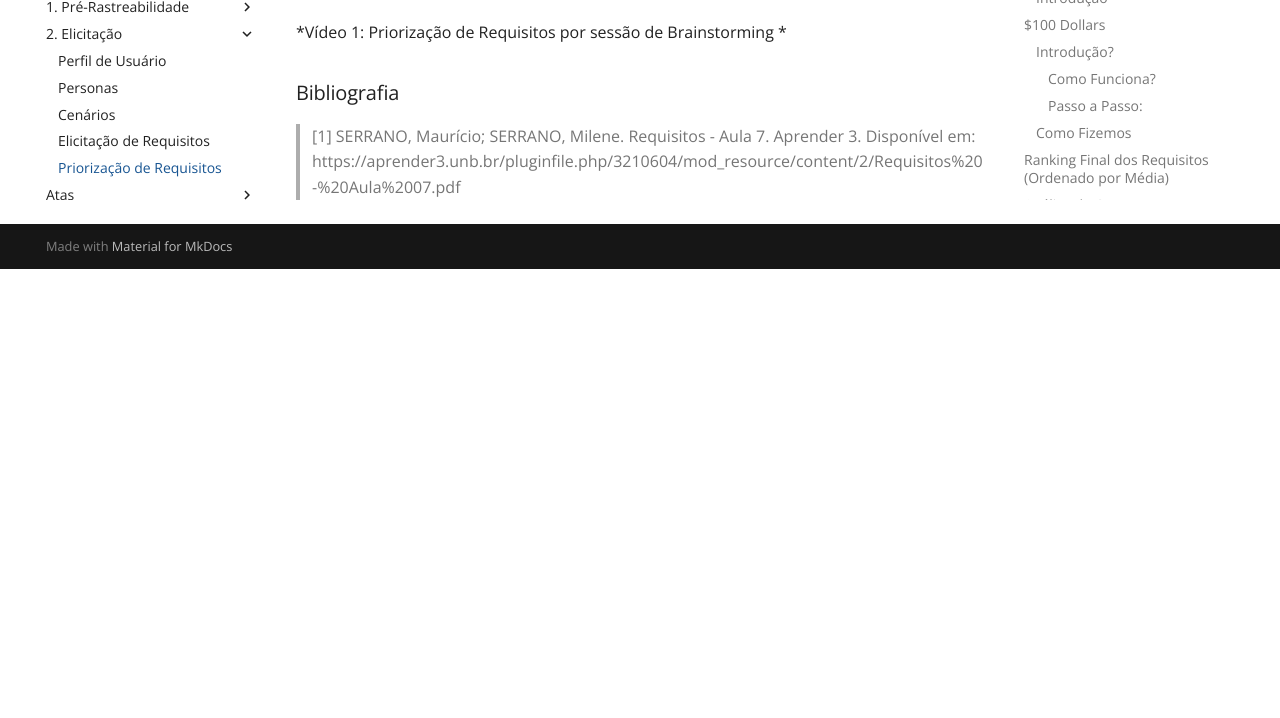
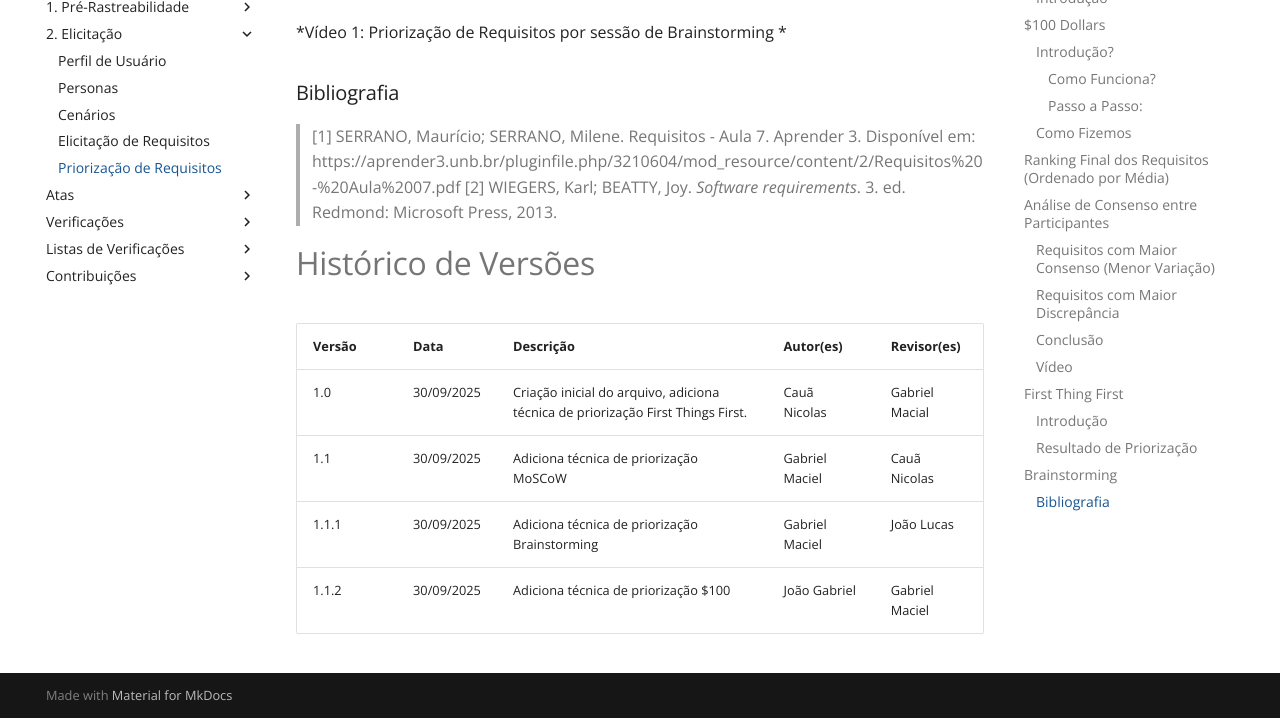
Before and after one commit to Requisitos-de-Software/2025.2-Grupo06, an MkDocs documentation site: the page built from docs/Elicitacao/priorizacao.md, in a window 1280 px wide and 900 px high, scrolled down 15046 px, cut to the strip 182-900 px from the top of the window. Built offline with MkDocs 1.6.1 and Material for MkDocs 9.7.7, drawn with Linux system fonts in a browser that asks for light colours; comment, search, counter and statistics services are not loaded; before the commit the page ends 15497 px from its top, so only the background shows below that.

Commit message:
docs: atualiza histórico de versões e bibliografia da priorização

```diff
--- a/docs/Elicitacao/priorizacao.md
+++ b/docs/Elicitacao/priorizacao.md
@@ -307,4 +307,15 @@ O Vídeo 1 apresenta uma sessão prática de brainstorming, na qual integrantes
 *Vídeo 1: Priorização de Requisitos por sessão de Brainstorming *
 
 ### Bibliografia
+
 >[1] SERRANO, Maurício; SERRANO, Milene. Requisitos - Aula 7. Aprender 3. Disponível em: https://aprender3.unb.br/pluginfile.php/3210604/mod_resource/content/2/Requisitos%20-%20Aula%2007.pdf
+>[2] WIEGERS, Karl; BEATTY, Joy. *Software requirements*. 3. ed. Redmond: Microsoft Press, 2013.
+
+# Histórico de Versões
+
+| Versão | Data       | Descrição                                                      | Autor(es)       | Revisor(es)       |
+|--------|------------|----------------------------------------------------------------|----------------|-----------------|
+| 1.0    | 30/09/2025 | Criação inicial do arquivo, adiciona técnica de priorização First Things First. | Cauã Nicolas   | Gabriel Macial  |
+| 1.1    | 30/09/2025 | Adiciona técnica de priorização MoSCoW | Gabriel Maciel | Cauã Nicolas |
+| 1.1.1  | 30/09/2025 | Adiciona técnica de priorização Brainstorming | Gabriel Maciel | João Lucas |
+| 1.1.2 | 30/09/2025 | Adiciona técnica de priorização $100 | João Gabriel | Gabriel Maciel |
```
